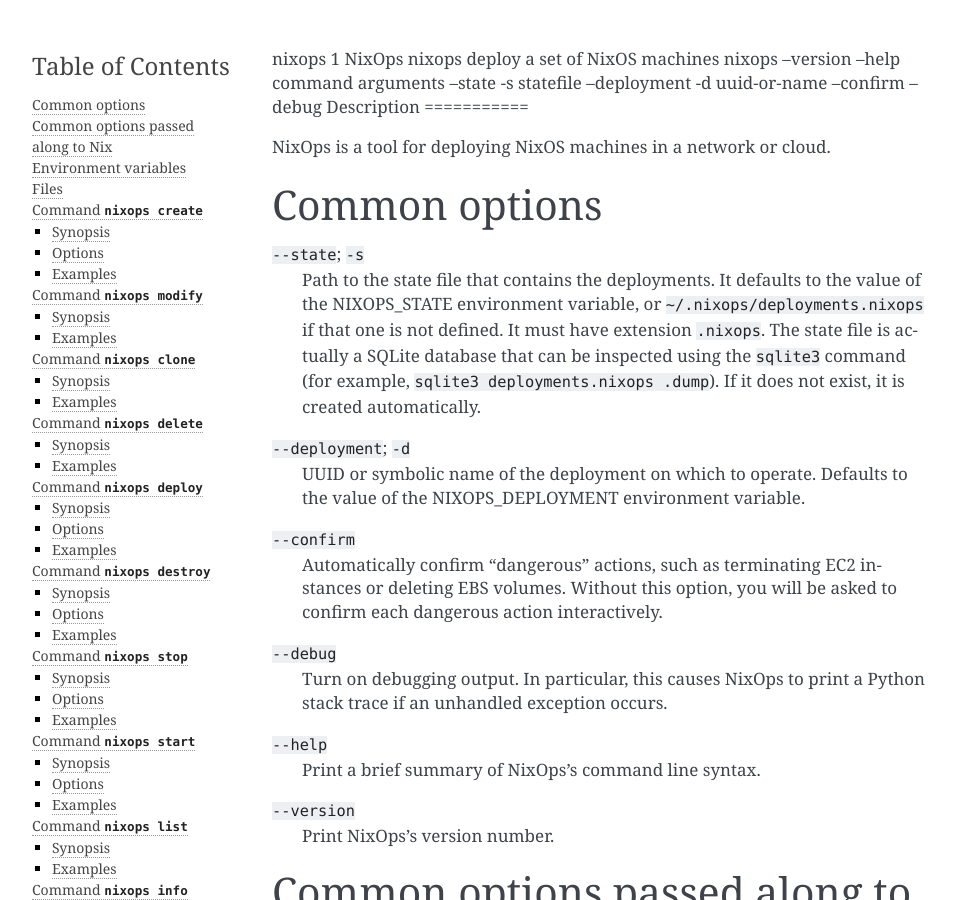
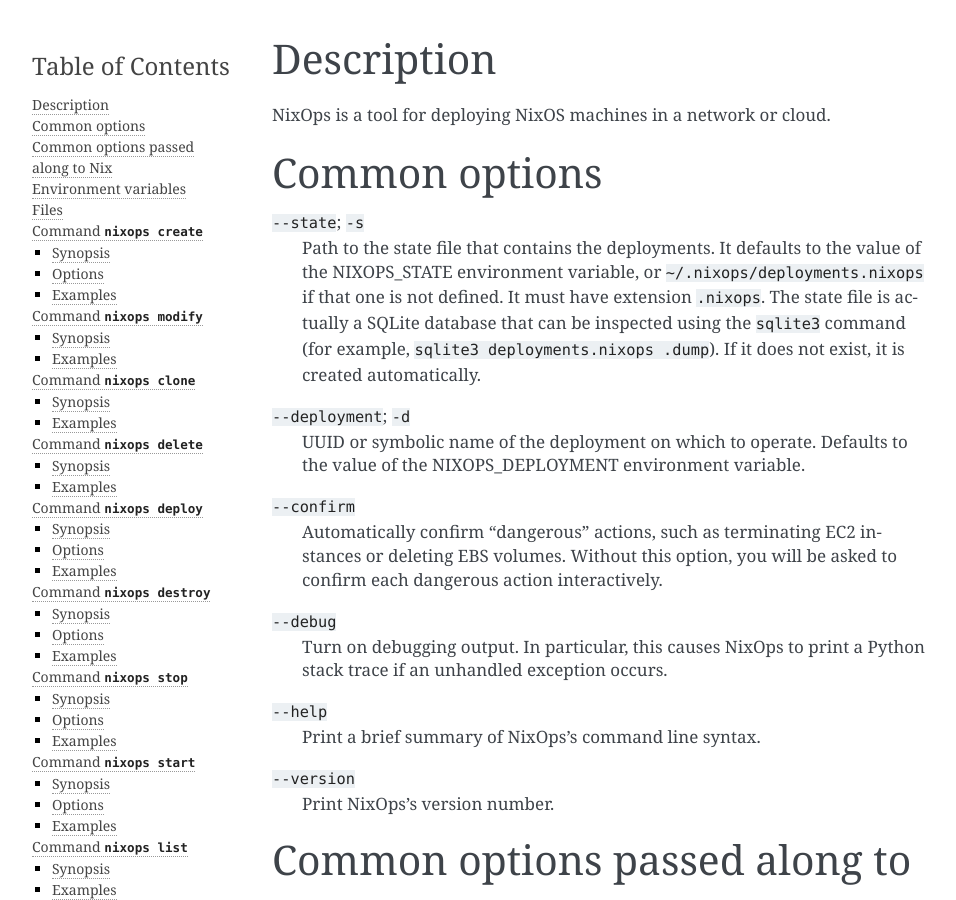
Before and after one commit to NixOS/nixops, a Sphinx documentation site: the page built from doc/manual/nixops.rst, in a window 1280 px wide and 900 px high. Shown: the whole window, without its empty margins (148-1104 px from the left). Built offline with Sphinx 7.4.7, drawn with Linux system fonts in a browser that asks for light colours; pages that are not in the unit, such as notebooks, are missing from menus.

Commit message:
doc/manual/nixops: remove gargabe at start of file

```diff
--- a/doc/manual/nixops.rst
+++ b/doc/manual/nixops.rst
@@ -1,21 +1,3 @@
-nixops
-1
-NixOps
-nixops
-deploy a set of NixOS machines
-nixops
---version
---help
-command
-arguments
---state
--s
-statefile
---deployment
--d
-uuid-or-name
---confirm
---debug
 Description
 ===========
 
```
